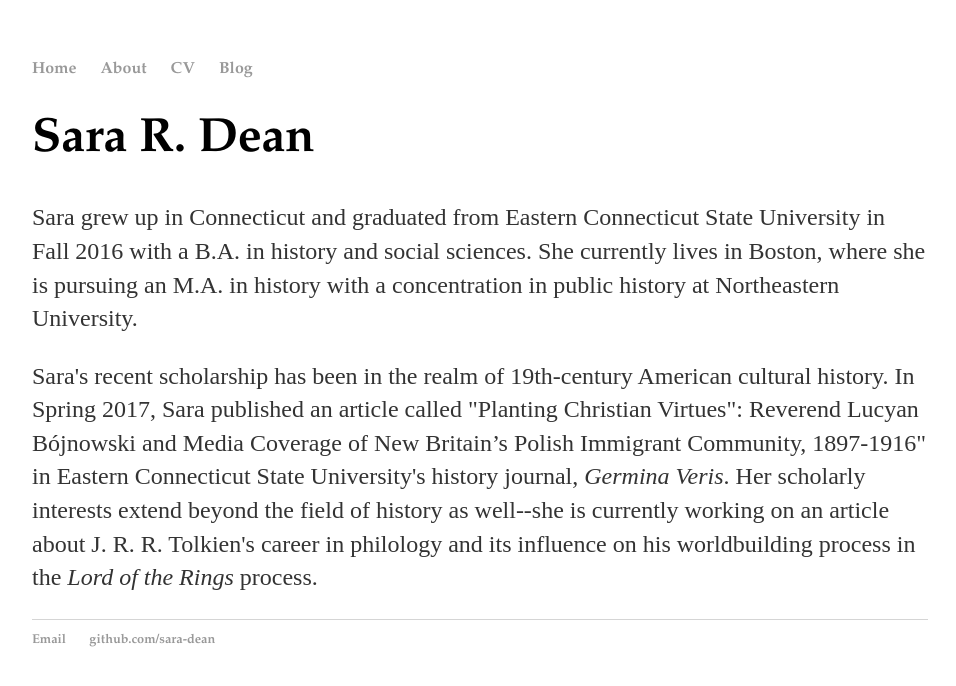
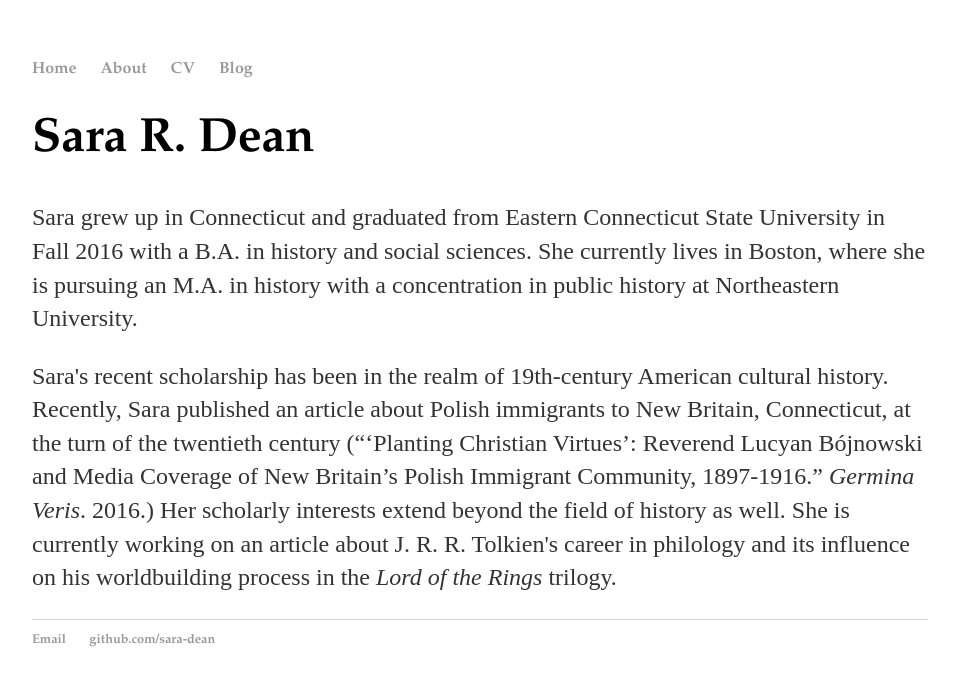
Before and after one commit to sara-dean/sara-dean.github.io, a Jekyll site: the page built from about.html, in a window 1280 px wide. Shown: the top 686 px of the page, without its empty margins (160-1116 px from the left). Built offline with Jekyll 4.4.1, drawn with Linux system fonts in a browser that asks for light colours.

Commit message:
Update about.html

```diff
--- a/about.html
+++ b/about.html
@@ -6,5 +6,5 @@
 	<h1>Sara R. Dean</h1>
 	<p>Sara grew up in Connecticut and graduated from Eastern Connecticut State University in Fall 2016 with a B.A. in history and social sciences. She currently lives in Boston, where she is pursuing an M.A. in history with a concentration in public history at Northeastern University.
 	<p>
-	Sara's recent scholarship has been in the realm of 19th-century American cultural history. In Spring 2017, Sara published an article called "Planting Christian Virtues": Reverend Lucyan Bójnowski and Media Coverage of New Britain’s Polish Immigrant Community, 1897-1916" in Eastern Connecticut State University's history journal, <i>Germina Veris</i>. Her scholarly interests extend beyond the field of history as well--she is currently working on an article about J. R. R. Tolkien's career in philology and its influence on his worldbuilding process in the <i>Lord of the Rings</i> process.</p>
+	Sara's recent scholarship has been in the realm of 19th-century American cultural history. Recently, Sara published an article about Polish immigrants to New Britain, Connecticut, at the turn of the twentieth century (“‘Planting Christian Virtues’: Reverend Lucyan Bójnowski and Media Coverage of New Britain’s Polish Immigrant Community, 1897-1916.” <i>Germina Veris</i>. 2016.) Her scholarly interests extend beyond the field of history as well. She is currently working on an article about J. R. R. Tolkien's career in philology and its influence on his worldbuilding process in the <i>Lord of the Rings</i> trilogy.</p>
 </div><!-- /.blurb -->
```
